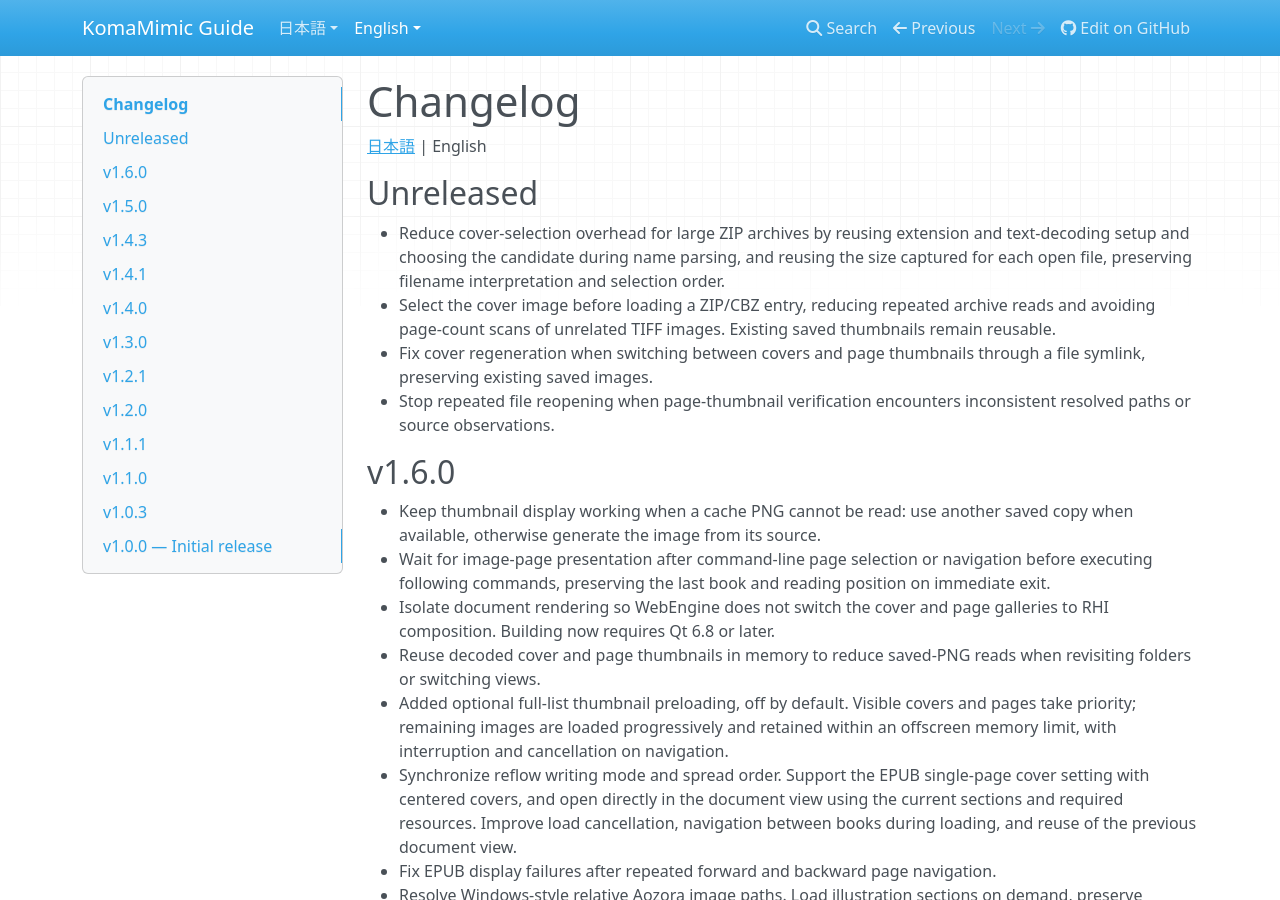
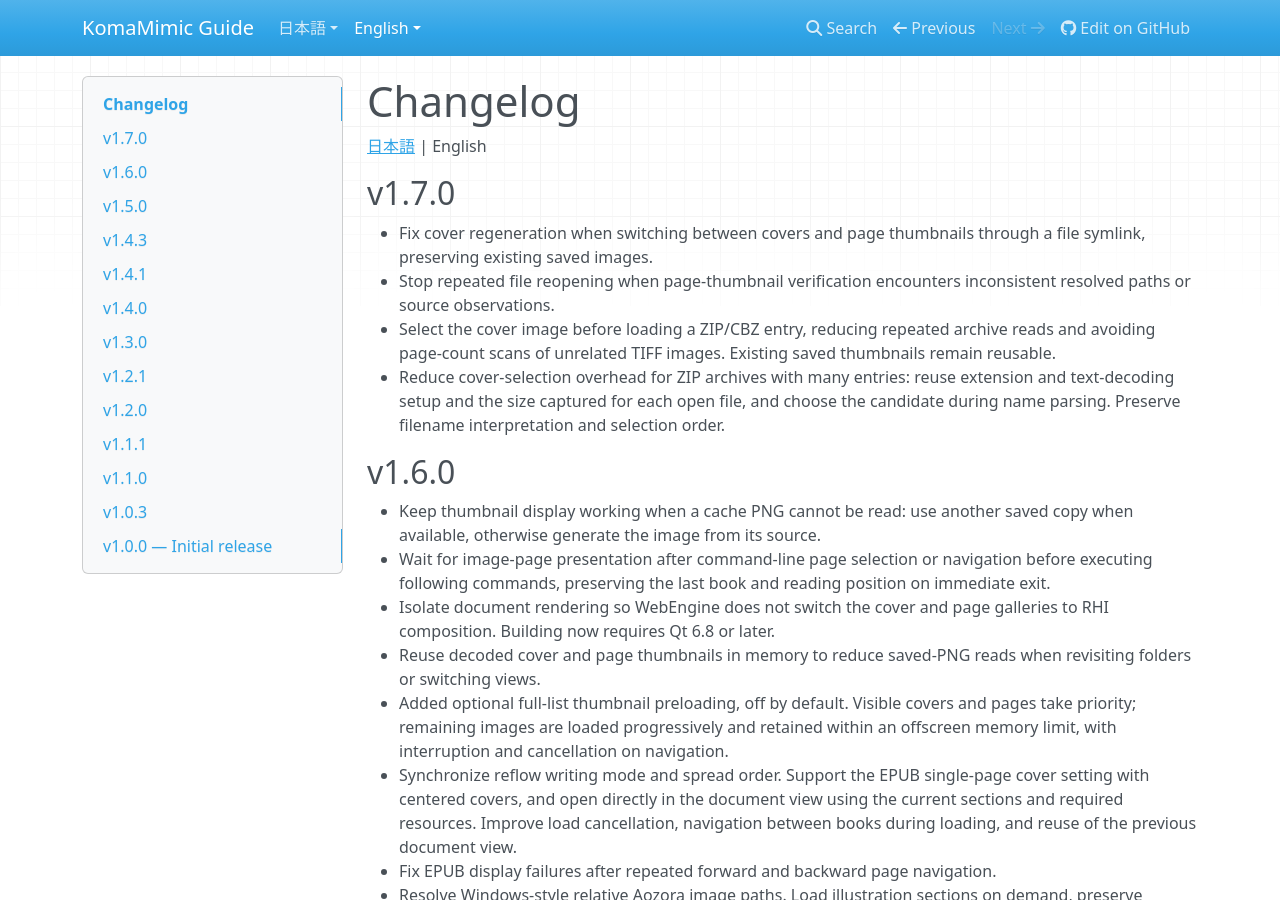
Before and after one commit to asfdrwe/KomaMimic, an MkDocs documentation site: the page built from docs/site/en/changelog.md, in a window 1280 px wide and 900 px high. Built offline with MkDocs 1.6.1, drawn with Linux system fonts in a browser that asks for light colours; nearby versions of some CDN libraries.

Commit message:
prepared to v1.7.0

```diff
--- a/CMakeLists.txt
+++ b/CMakeLists.txt
@@ -7,7 +7,7 @@
 # Migrate the old vcpkg feature; WebEngine is now a required dependency.
 list(REMOVE_ITEM VCPKG_MANIFEST_FEATURES extended-documents)
 include(cmake/WindowsFast.cmake)
-project(KomaMimic VERSION 1.6.0 LANGUAGES CXX)
+project(KomaMimic VERSION 1.7.0 LANGUAGES CXX)
 include(CTest)
 set(CMAKE_CXX_STANDARD 20)
 set(CMAKE_CXX_STANDARD_REQUIRED ON)
--- a/docs/site/changelog.md
+++ b/docs/site/changelog.md
@@ -2,12 +2,12 @@
 
 日本語 | [English](en/changelog.md)
 
-## 未リリース
+## v1.7.0
 
-- 多数の項目があるZIPの表紙選択で、拡張子判定・文字コード変換の準備を再利用し、名前の解析中に表紙候補を選ぶようにして処理を軽くしました。ファイルサイズの繰り返し照会も省きます。名前の解釈と選択順は維持します。
-- ZIP/CBZの表紙生成で、一覧から表紙画像を選んで必要な画像だけを取得し、書庫の重複読込と他のTIFF等のページ数調査を減らしました。既存の保存サムネイルはそのまま利用します。
 - ファイルのシンボリックリンク経由で、表紙とページ一覧を切り替えただけで表紙を再生成する問題を修正しました。既存の保存画像を引き続き利用します。
 - ページの変更検査で、実パスや観測情報の不一致によりファイルを繰り返し開き直す問題を修正しました。
+- ZIP/CBZの表紙生成で、一覧から表紙画像を選んで必要な画像だけを取得し、書庫の重複読込と他のTIFF等のページ数調査を減らしました。既存の保存サムネイルはそのまま利用します。
+- 多数の項目があるZIPの表紙選択で、拡張子判定・文字コード変換の準備を再利用し、名前の解析中に表紙候補を選ぶようにして処理を軽くしました。ファイルサイズの繰り返し照会も省きます。名前の解釈と選択順は維持します。
 
 ## v1.6.0
 
--- a/docs/site/en/changelog.md
+++ b/docs/site/en/changelog.md
@@ -2,12 +2,12 @@
 
 [日本語](../changelog.md) | English
 
-## Unreleased
+## v1.7.0
 
-- Reduce cover-selection overhead for large ZIP archives by reusing extension and text-decoding setup and choosing the candidate during name parsing, and reusing the size captured for each open file, preserving filename interpretation and selection order.
-- Select the cover image before loading a ZIP/CBZ entry, reducing repeated archive reads and avoiding page-count scans of unrelated TIFF images. Existing saved thumbnails remain reusable.
 - Fix cover regeneration when switching between covers and page thumbnails through a file symlink, preserving existing saved images.
 - Stop repeated file reopening when page-thumbnail verification encounters inconsistent resolved paths or source observations.
+- Select the cover image before loading a ZIP/CBZ entry, reducing repeated archive reads and avoiding page-count scans of unrelated TIFF images. Existing saved thumbnails remain reusable.
+- Reduce cover-selection overhead for ZIP archives with many entries: reuse extension and text-decoding setup and the size captured for each open file, and choose the candidate during name parsing. Preserve filename interpretation and selection order.
 
 ## v1.6.0
 
--- a/vcpkg.json
+++ b/vcpkg.json
@@ -1,6 +1,6 @@
 {
   "name": "komamimic",
-  "version-string": "1.6.0",
+  "version-string": "1.7.0",
   "description": "Cross-platform comic and image viewer",
   "license": "GPL-3.0-only",
   "builtin-baseline": "9eec002df1cd109f8f104cd966a763daf9751489",
```
Also changed, not shown: README.md (+14 -1 lines), docs/developer/releasing.md (+10 -8 lines), 1 other file.
